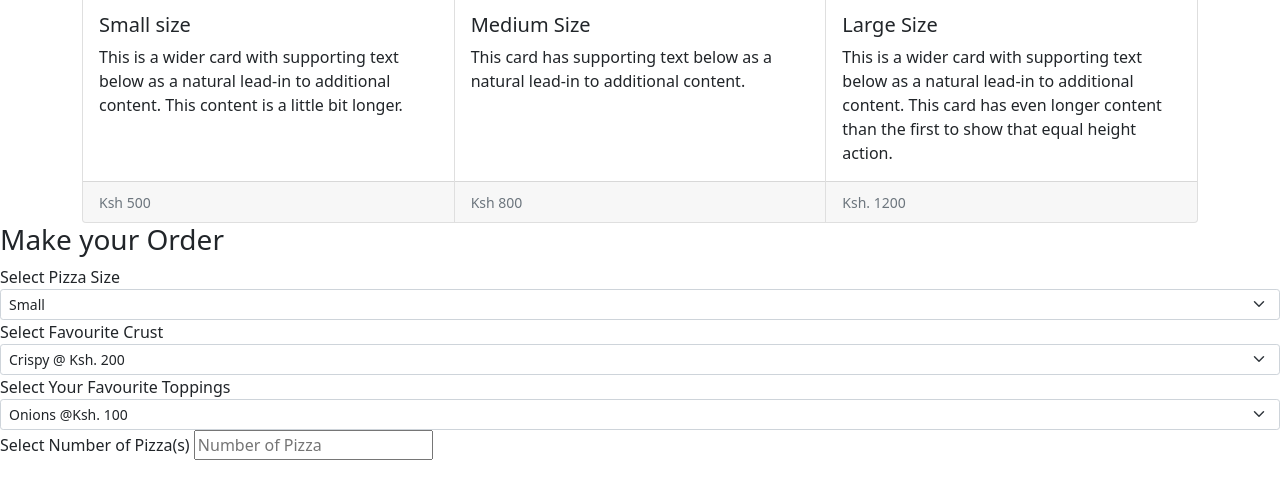
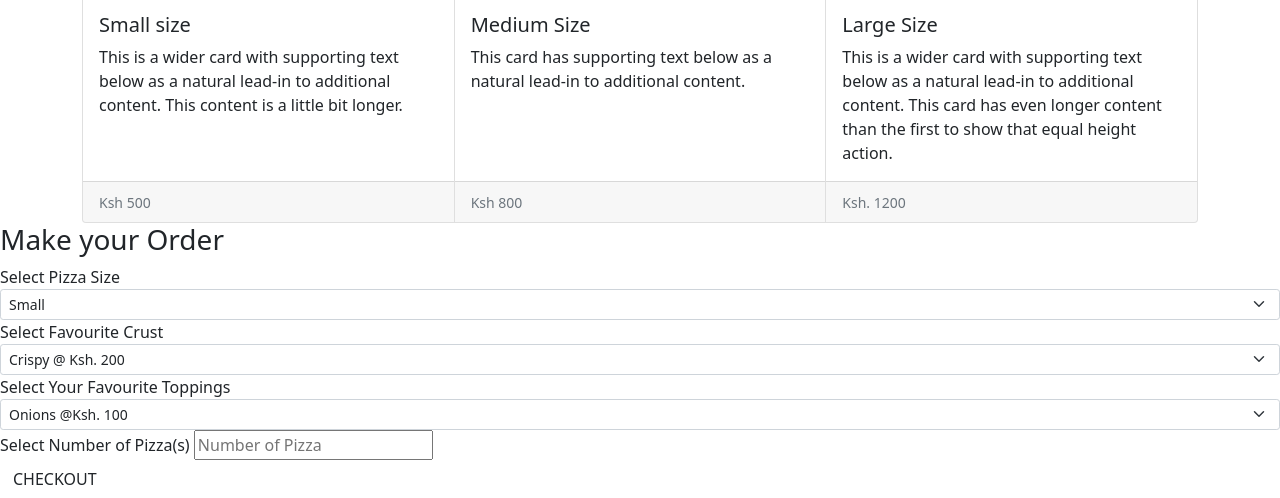
Before and after one commit to robinadoro/The-Pie, a plain HTML site: page index.html in a window 1280 px wide. Shown: the part 1321-1819 px from the top of the page. Before the commit the page ends 1781 px from the top, so only its background shows below. Drawn offline with Linux system fonts and the light colour scheme.

Commit message:
ft:Add checkout

```diff
--- a/index.html
+++ b/index.html
@@ -128,7 +128,14 @@
                 <input type="number" name="" id="number" placeholder="Number of Pizza" min="1" required>
             </form>
 
+            <div class="checkout">
+                <a href="">
+                    <button type="submit" class="btn btn-chekout" id="checkout">CHECKOUT</button>
+                </a>
+
+            </div>
         </section>
+
     </div>
 
 </body>
```
